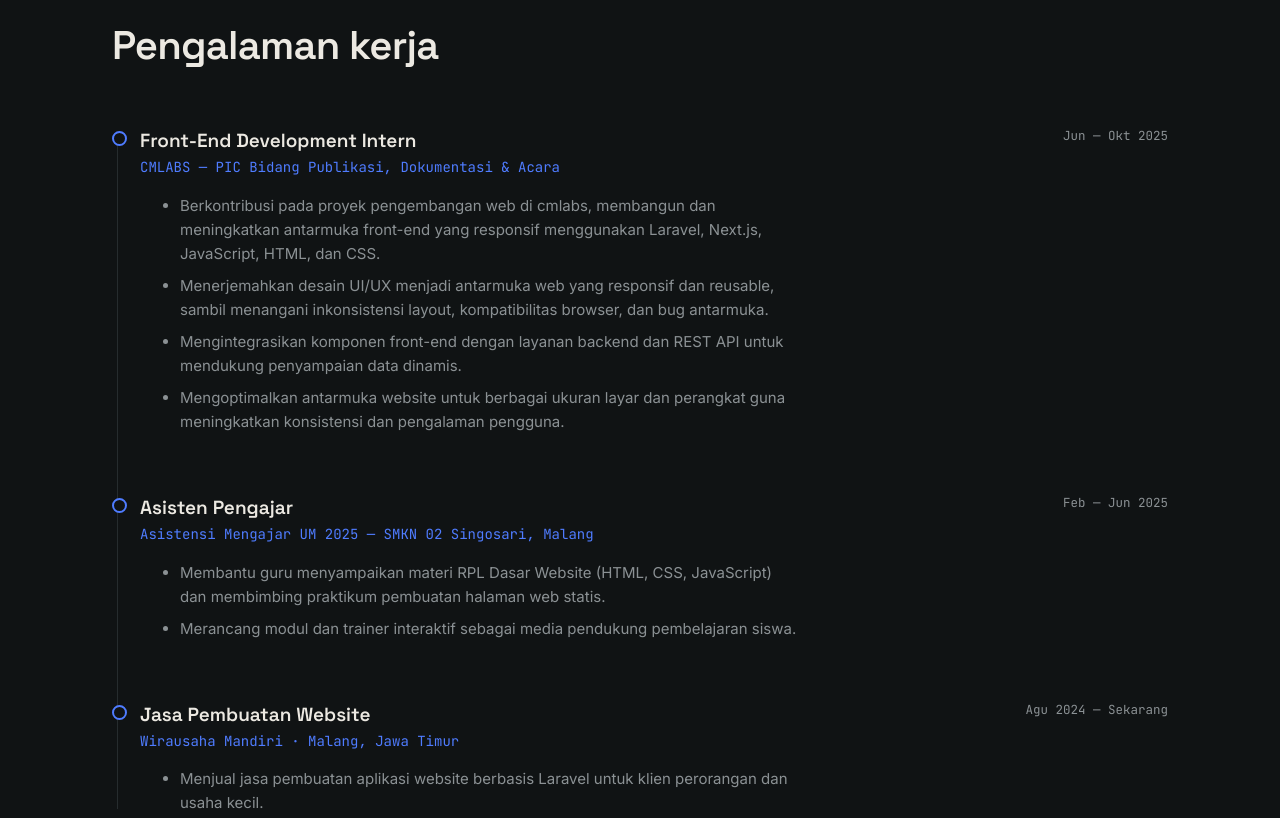
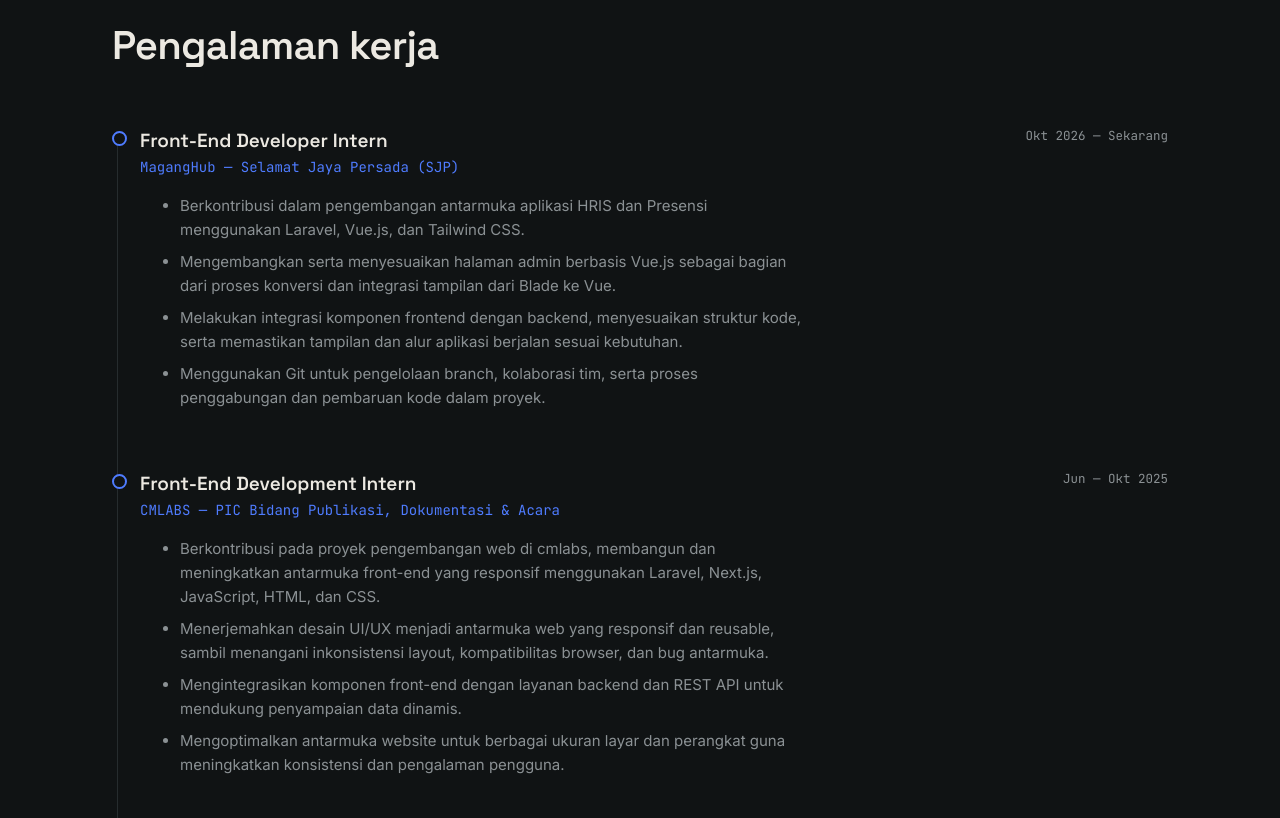
Before and after one commit to AriqMudrik/Portofolio, a plain HTML site: page index.html in a window 1280 px wide. Shown: the part 2560-3378 px from the top of the page. Drawn offline with Linux system fonts and the light colour scheme.

Commit message:
Update index.html

```diff
--- a/index.html
+++ b/index.html
@@ -470,6 +470,26 @@
       <span class="eyebrow-tab">experience.js</span>
       <h2 class="section-title">Pengalaman kerja</h2>
       <div class="timeline">
+
+<div class="t-item">
+  <div class="t-head">
+    <div>
+      <div class="t-role">Front-End Developer Intern</div>
+      <div class="t-org">
+        MagangHub — Selamat Jaya Persada (SJP)
+      </div>
+    </div>
+    <div class="t-time">Okt 2026 — Sekarang</div>
+  </div>
+
+  <ul class="t-desc">
+    <li>Berkontribusi dalam pengembangan antarmuka aplikasi HRIS dan Presensi menggunakan Laravel, Vue.js, dan Tailwind CSS.</li>
+    <li>Mengembangkan serta menyesuaikan halaman admin berbasis Vue.js sebagai bagian dari proses konversi dan integrasi tampilan dari Blade ke Vue.</li>
+    <li>Melakukan integrasi komponen frontend dengan backend, menyesuaikan struktur kode, serta memastikan tampilan dan alur aplikasi berjalan sesuai kebutuhan.</li>
+    <li>Menggunakan Git untuk pengelolaan branch, kolaborasi tim, serta proses penggabungan dan pembaruan kode dalam proyek.</li>
+  </ul>
+</div>
+
         <div class="t-item">
           <div class="t-head">
             <div>
```
